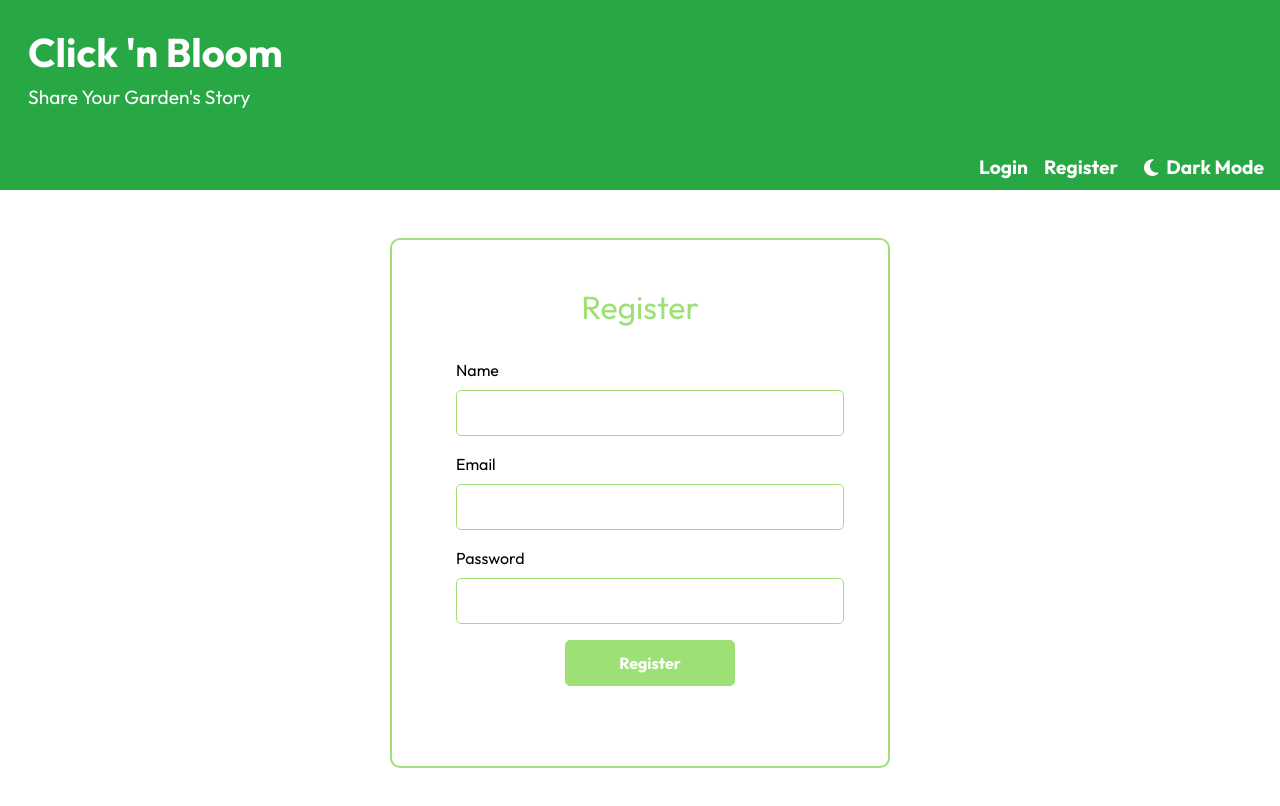
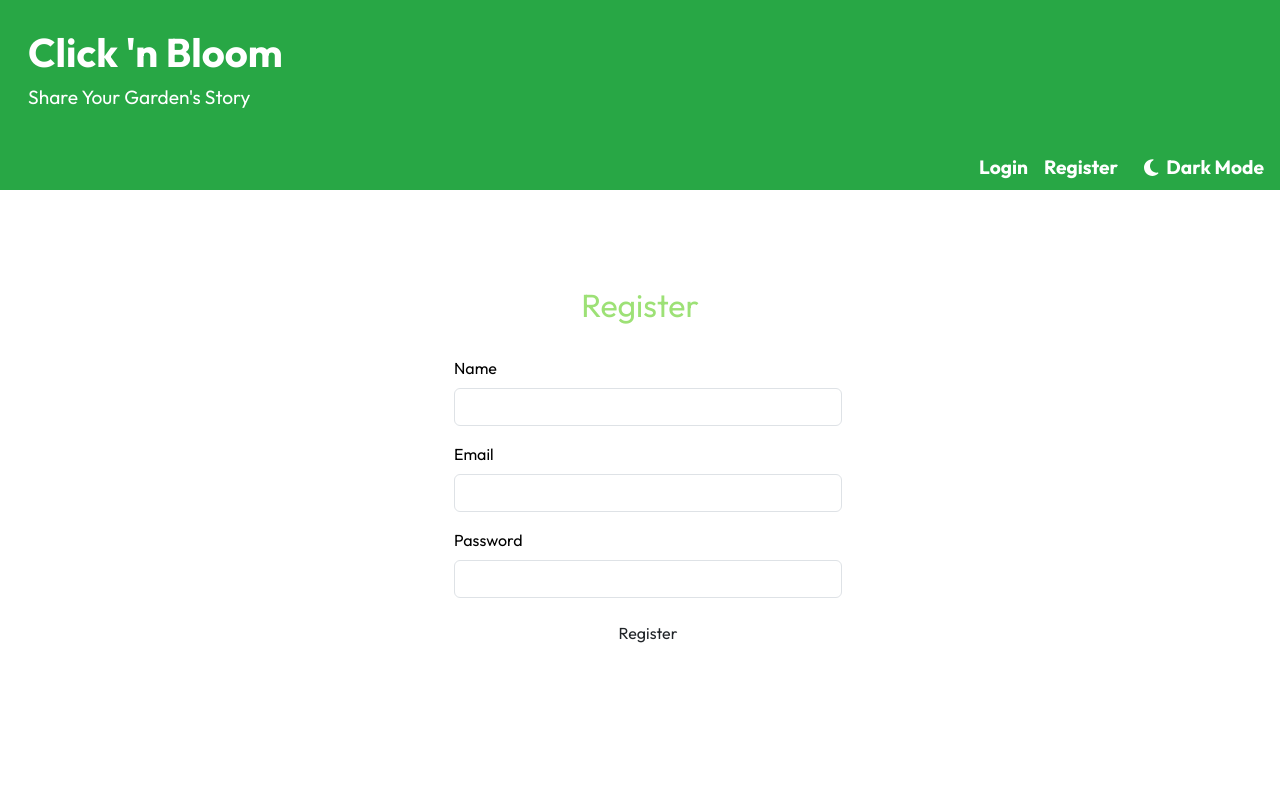
Before and after one commit to BhavanaPolnidi/blog, a React (Vite) app in the folder recipe/Client/: page /register in a window 1280 px wide. Shown: the top 806 px of the page. Built offline with nearby package versions, Linux system fonts and the light colour scheme; no server answers.

Commit message:
Update Register.jsx

```diff
--- a/recipe/Client/src/components/Register.jsx
+++ b/recipe/Client/src/components/Register.jsx
@@ -1,4 +1,4 @@
-import React, { useContext, useState } from "react";
+import React, { useContext, useState, useEffect } from "react";
 import { AppContext } from "../context/App_Context";
 import { ToastContainer, toast, Bounce } from "react-toastify";
 import "react-toastify/dist/ReactToastify.css";
@@ -10,11 +10,15 @@ const Register = () => {
    const [name, setname] = useState("");
    const [gmail, setgmail] = useState("");
    const [password, setpassword] = useState("");
+   const [darkMode, setDarkMode] = useState(false);
+
+   useEffect(() => {
+     setDarkMode(document.body.classList.contains('dark-mode'));
+   }, []);
 
    const registerHandler = async (e) => {
      e.preventDefault();
      const result = await register(name, gmail, password);
-
      toast.success(result.data.message, {
        position: "top-right",
        autoClose: 1000,
@@ -37,24 +41,9 @@ const Register = () => {
   return (
     <>
       <ToastContainer />
-      <div
-        className="container my-5 p-5"
-        style={{
-          width: "500px",
-          border: "2px solid #9de176",
-          borderRadius: "10px",
-          backgroundColor: "white",
-        }}
-      >
+      <div className={`container my-5 p-5 ${darkMode ? 'dark-mode' : ''}`} style={{ width: "500px", borderRadius: "10px" }}>
         <h2 className="text-center" style={{ color: "#9de176" }}>Register</h2>
-        <form
-          onSubmit={registerHandler}
-          style={{
-            width: "420px",
-            margin: "auto",
-          }}
-          className="my-3 p-3"
-        >
+        <form onSubmit={registerHandler} style={{ width: "420px", margin: "auto" }} className="my-3 p-3">
           <div className="mb-3">
             <label htmlFor="nameInput" className="form-label">
               Name
@@ -64,13 +53,8 @@ const Register = () => {
               onChange={(e) => setname(e.target.value)}
               required
               type="text"
-              className="form-control"
+              className={`form-control ${darkMode ? 'dark-mode' : ''}`}
               id="nameInput"
-              style={{
-                border: "1px solid #9de176",
-                borderRadius: "5px",
-                padding: "10px",
-              }}
             />
           </div>
           <div className="mb-3">
@@ -82,13 +66,8 @@ const Register = () => {
               onChange={(e) => setgmail(e.target.value)}
               required
               type="email"
-              className="form-control"
+              className={`form-control ${darkMode ? 'dark-mode' : ''}`}
               id="emailInput"
-              style={{
-                border: "1px solid #9de176",
-                borderRadius: "5px",
-                padding: "10px",
-              }}
             />
           </div>
           <div className="mb-3">
@@ -100,29 +79,14 @@ const Register = () => {
               onChange={(e) => setpassword(e.target.value)}
               required
               type="password"
-              className="form-control"
+              className={`form-control ${darkMode ? 'dark-mode' : ''}`}
               id="passwordInput"
-              style={{
-                border: "1px solid #9de176",
-                borderRadius: "5px",
-                padding: "10px",
-              }}
             />
           </div>
-
           <div className="container d-grid col-6">
             <button
               type="submit"
-              className="btn"
-              style={{
-                color: "white",
-                border: "1px solid #9de176",
-                backgroundColor: "#9de176",
-                borderRadius: "5px",
-                padding: "10px 20px",
-                fontSize: "16px",
-                fontWeight: "bold",
-              }}
+              className={`btn ${darkMode ? 'dark-mode' : ''}`}
             >
               Register
             </button>
```
